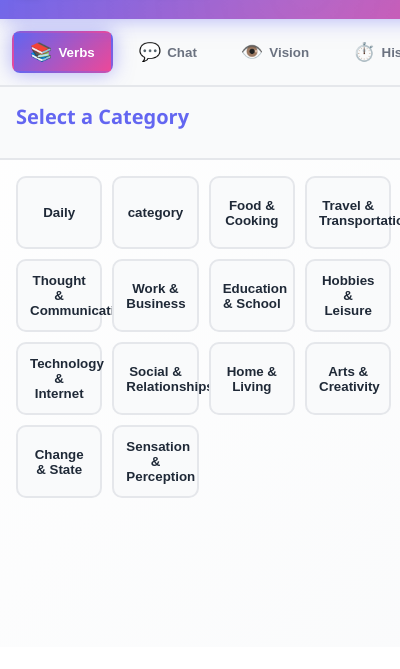
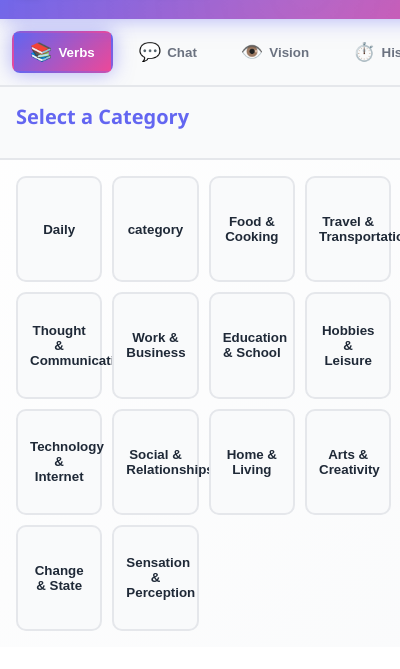
Before and after one commit to kreggscode/korean-Verbs-Ai-Chrome, a browser extension: page popup.html in a window 400 px wide. Shown: the part 53-722 px from the top of the page. Drawn offline with Linux system fonts and the light colour scheme.

Commit message:
Fix: tab-pane now uses flex layout to enable proper scrolling

```diff
--- a/styles.css
+++ b/styles.css
@@ -177,10 +177,14 @@ body {
 .tab-pane {
     display: none;
     animation: fadeIn 0.3s ease;
+    flex-direction: column;
+    height: 100%;
 }
 
 .tab-pane.active {
-    display: block;
+    display: flex;
+    flex-direction: column;
+    height: 100%;
 }
 
 @keyframes fadeIn {
```
